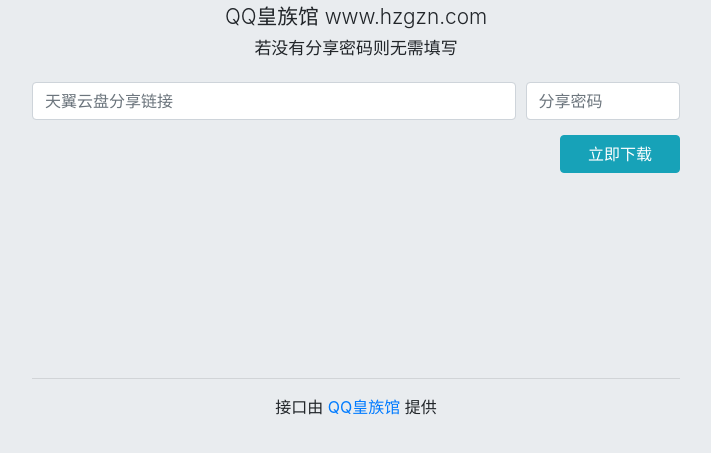
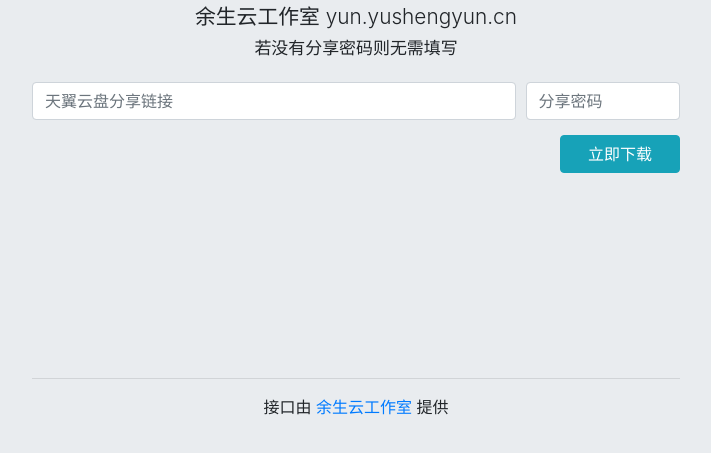
Before and after one commit to 88378594/xz.github.io, a plain HTML site: page index.html in a window 1280 px wide. Shown: the part 221-674 px from the top of the page, without its empty margins (284-995 px from the left). Drawn offline with nearby package versions, Linux system fonts and the light colour scheme.

Commit message:
Update index.html

```diff
--- a/index.html
+++ b/index.html
@@ -87,7 +87,7 @@
         <h2 class="title">
             天翼云盘快速下载
         </h2>
-        <h6 class="label1">QQ皇族馆 www.hzgzn.com</h6>
+        <h6 class="label1">余生云工作室 yun.yushengyun.cn</h6>
         <h6 class="label">若没有分享密码则无需填写</h6>
         <div class="main mt-4">
             <form action="https://api.zzux.net/189/down.php" method="get" accept-charset="utf-8">
@@ -105,7 +105,7 @@
             </form>
             <div class="rights">
                 <hr />
-                接口由 <a href="https://www.hzgzn.com" target="_blank">QQ皇族馆</a> 提供
+                接口由 <a href="https://yun.yushengyun.cn" target="_blank">余生云工作室</a> 提供
             </div>
         </div>
 
```
